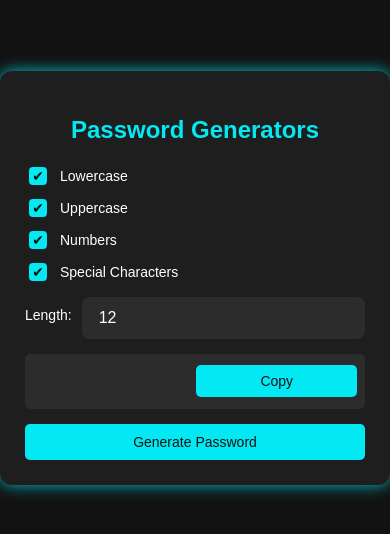
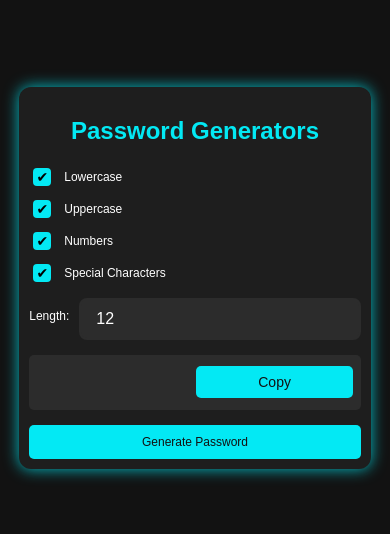
Before and after one commit to hassan-rahhal/Password-Generator, a plain HTML site: page index.html in a window 390 px wide. Shown: the part 144-678 px from the top of the page. Drawn offline with Linux system fonts and the light colour scheme.

Commit message:
Fixing responsive properties

```diff
--- a/index.css
+++ b/index.css
@@ -5,7 +5,7 @@ body {
     display: flex;
     justify-content: center;
     align-items: center;
-    height: 100vh;
+    min-height: 100vh;
     margin: 0;
 }
 
@@ -56,10 +56,11 @@ h2 {
     border-color: #03e9f4;
 }
 
+/* Updated tick mark color to strong black */
 .options input[type="checkbox"]:checked::after {
     content: '\2714';
     font-size: 14px;
-    color: #121212;
+    color: #000;  /* Strong black color */
     position: absolute;
     left: 50%;
     top: 50%;
@@ -93,6 +94,13 @@ textarea::placeholder {
     color: rgba(255, 255, 255, 0.6);
 }
 
+#password {
+    user-select: none;
+    -webkit-user-select: none;
+    -moz-user-select: none;
+    -ms-user-select: none;
+}
+
 .password-box {
     display: flex;
     align-items: center;
@@ -111,6 +119,13 @@ textarea::placeholder {
     color: white;
     text-align: center;
     font-size: 16px;
+}
+
+/* Disable the blue border (and focus styling) for the generated password input */
+#password:focus {
+    outline: none !important;
+    border: none !important;
+    box-shadow: none !important;
 }
 
 .password-box button {
@@ -144,15 +159,22 @@ button:hover {
 
 @media (max-width: 480px) {
     .container {
-        width: 95%;
+        width: 85%;
+        padding: 10px;
+        overflow: hidden;
     }
 
     .options label {
-        font-size: 14px;
+        font-size: 12px;
     }
 
     button {
-        font-size: 14px;
+        font-size: 12px;
         padding: 10px;
     }
+
+    /* Disable scrolling on phone-sized screens */
+    body {
+        overflow: hidden;
+    }
 }
```
